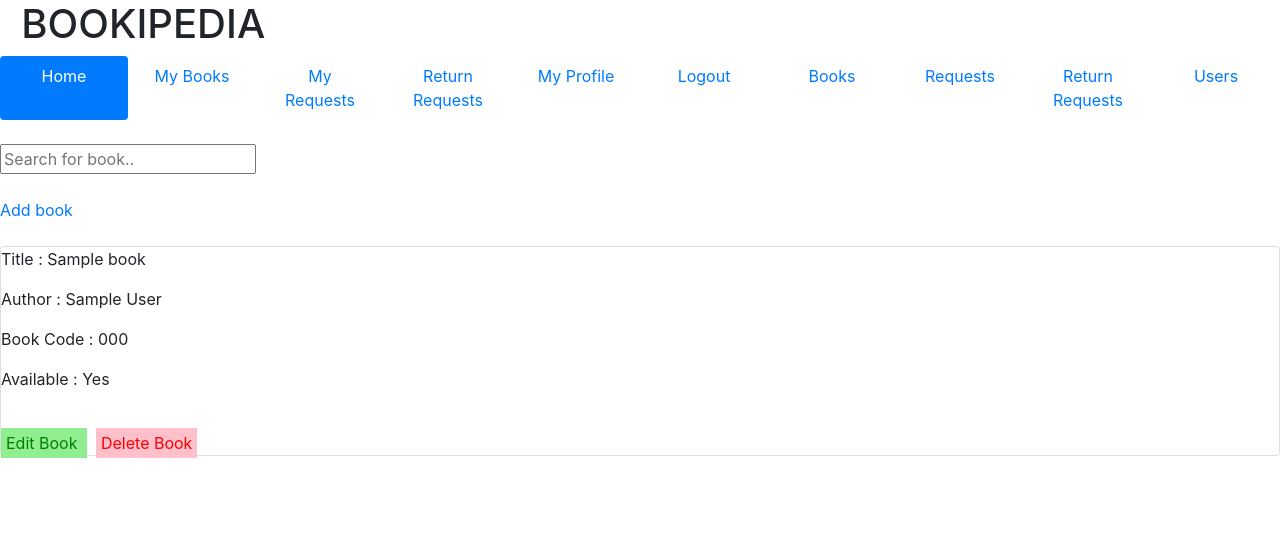
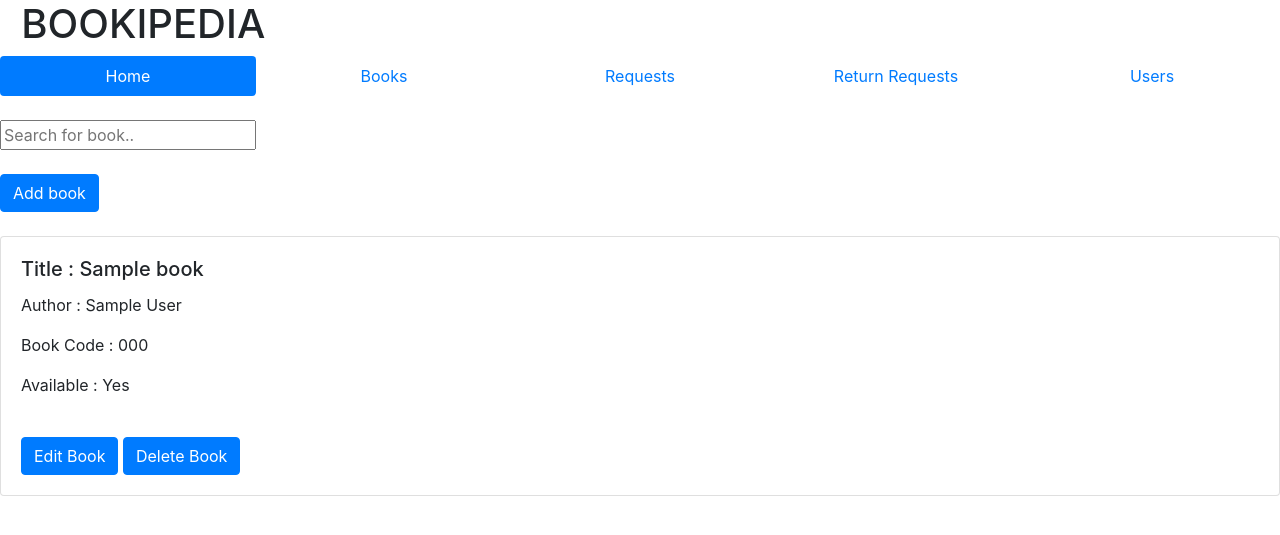
Before and after one commit to shaikh-ma/LibraryManagement, a Django app: page /admin/manage_books in a window 1280 px wide. Shown: the top 535 px of the page. Run offline with Django 3.2, Linux system fonts and the light colour scheme; a user stored in the database is signed in; tables that the repository leaves empty hold one stand-in row (values such as "Sample post"); some libraries are stand-ins or nearby versions.

Commit message:
updates to UI

```diff
--- a/libman/libadmin/templates/libadmin/manage_books.html
+++ b/libman/libadmin/templates/libadmin/manage_books.html
@@ -6,54 +6,56 @@
 
 <br/> <br/>
 <div>
-<a id='viewBtn' href="{% url 'add_new_book' %}">Add book</a>
+<a class='btn-primary btn' href="{% url 'add_new_book' %}">Add book</a>
 </div>
 <br/>
 {% for book in books %}
-<div class="card" style="width: 100%;">
-    <div style="display: inline;text-align: left;">
-            <p>Title : {{ book.title }}</p>
-            <p>Author : {{ book.author }}</p>
-            <p>Book Code : {{ book.book_code }}</p>
-            <p>Available : {% if book.is_available %}Yes{% else %}Non{% endif %}</p>
+<div class="card">
+    <div class="card-body">
+            <h5 class="card-title">Title : {{ book.title }}</h5>
+            <p class="card-text">Author : {{ book.author }}</p>
+            <p class="card-text">Book Code : {{ book.book_code }}</p>
+            <p class="card-text">Available : {% if book.is_available %}Yes{% else %}Non{% endif %}</p>
             {% if issued_to %}
-            <p>Issued To : {{ book.issued_to }}</p>
-            <p>Issued Date : {{ book.issued_date }}</p>
-            <p>Return Date : {{ book.returned_date }}</p>
+            <p class="card-text">Issued To : {{ book.issued_to }}</p>
+            <p class="card-text">Issued Date : {{ book.issued_date }}</p>
+            <p class="card-text">Return Date : {{ book.returned_date }}</p>
             {% endif %}
         <br/>
-        <span>
-            <a style="background: lightgreen; color: green; padding:5px" href="{% url 'edit_book' book.pk %}">
-                Edit Book
-            </a>
-        </span>
-            &nbsp;
-        <span>
-            <a style="background: pink; color: red; padding:5px" href="{% url 'delete_book' book.pk %}">
-                Delete Book
-            </a>
-        </span>
+        <a class="btn-primary btn" href="{% url 'edit_book' book.pk %}">Edit Book</a>
+        <a id="delete_book"  class="btn-primary btn" href="{% url 'delete_book' book.pk %}">Delete Book</a>
     </div>
 </div>
 {% endfor %}
 <script>
 function findBook() {
-    var input, filter, table, tr, td, i, txtValue;
-    input = document.getElementById("searchbook");
-    filter = input.value.toUpperCase();
-    books = document.querySelectorAll("div.card");
-    for (let i = 0; i < books.length; i++) {
-        booktitle = books[i].children[0].children[0].innerText.trim();
-        bookcode = books[i].children[0].children[2].innerText.trim();
-        matchtitle = booktitle.toUpperCase().indexOf(filter) > -1;
-        matchcode = bookcode.toUpperCase().indexOf(filter) > -1;
-        if (matchtitle || matchcode) {
-            books[i].style.display = "block"
-        }
-        else {
-            books[i].style.display = "none"
-        }
+search_for = $('#searchbook').val().toLowerCase();
+titles = $('.card-title');
+bookcards = $('.card');
+
+  for (let i=0; i<titles.length; i++){
+    title = titles[i].innerText.toLowerCase();
+    match = title.indexOf(search_for);
+    if (match > -1){
+      bookcards[i].style.display = "block"
     }
+    else{
+          bookcards[i].style.display = "none"
+    }
+  }
 }
+
+const link = document.querySelector("#delete_book");
+link.addEventListener("click", (event) => {
+    response = confirm("Are you sure you want to delete this book?");
+    if  (response){
+        alert("Deleting Book");
+    }
+    else{
+        alert("Aborting!");
+        event.preventDefault();
+        event.stopPropagation();
+    }
+});
 </script>
 {% endblock %}
--- a/libman/library/templates/library/base.html
+++ b/libman/library/templates/library/base.html
@@ -21,18 +21,18 @@
 
   {% if user.is_authenticated %}
   <a class="nav-item nav-link active" href="{% url 'home' %}">Home</a>
+  {% if user.is_superuser %}
+  <a class="nav-item nav-link" href="{% url 'manage_books' %}">Books</a>
+  <a class="nav-item nav-link" href="{% url 'manage_requests' %}">Requests</a>
+  <a class="nav-item nav-link" href="{% url 'manage_return_requests' %}">Return Requests</a>
+  <a class="nav-item nav-link" href="{% url 'manage_users' %}">Users</a>
+  {% else %}
   <a class="nav-item nav-link" href="{% url 'user-books' username=user %}">My Books</a>
   <a class="nav-item nav-link" href="{% url 'user-requests' username=user %}">My Requests</a>
   <a class="nav-item nav-link" href="{% url 'user-return-requests' username=user %}">Return Requests</a>
   <a class="nav-item nav-link" href="{% url 'profile' %}">My Profile</a>
   <a class="nav-item nav-link" href="{% url 'logout' %}">Logout</a>
   {% endif %}
-
-  {% if user.is_superuser %}
-  <a class="nav-item nav-link" href="{% url 'manage_books' %}">Books</a>
-  <a class="nav-item nav-link" href="{% url 'manage_requests' %}">Requests</a>
-  <a class="nav-item nav-link" href="{% url 'manage_return_requests' %}">Return Requests</a>
-  <a class="nav-item nav-link" href="{% url 'manage_users' %}">Users</a>
   {% endif %}
 
    </nav>
```
Also changed, not shown: libman/libadmin/templates/libadmin/manage_requests.html (+6 -6 lines), libman/libadmin/templates/libadmin/manage_return_requests.html (+5 -5 lines), libman/libadmin/templates/libadmin/manage_users.html (+17 -3 lines).
